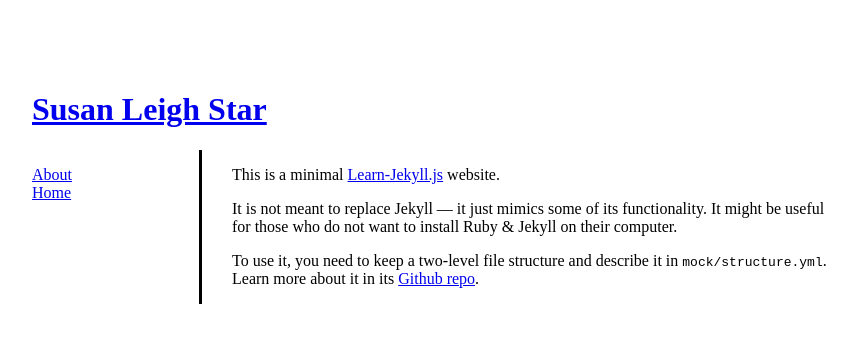
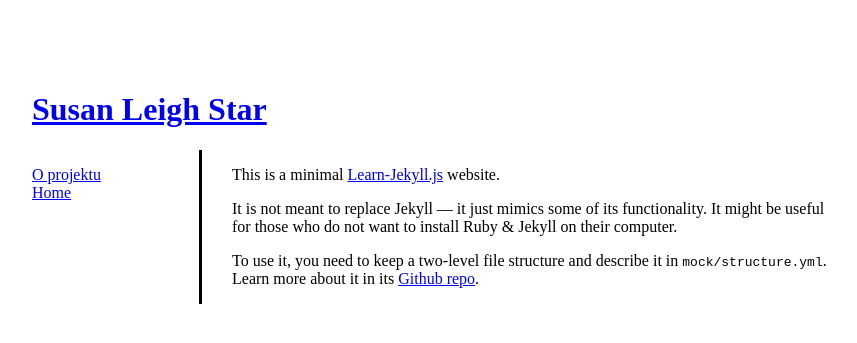
Before and after one commit to KT166/Learn-jekyll, a Jekyll site: the page built from O projektu.md, in a window 1280 px wide. Shown: the top 343 px of the page, without its empty margins (208-1065 px from the left). Built offline with Jekyll 4.4.1, drawn with Linux system fonts in a browser that asks for light colours.

Commit message:
Změna about na O projektu

```diff
--- a/about.md
+++ b/O projektu.md
@@ -1,6 +1,6 @@
 ---
 layout: page
-title: About
+title: O projektu
 ---
 
 This is a minimal [Learn-Jekyll.js](https://github.com/jan-martinek/learn-jekyll) website.
--- a/mock/structure.yml
+++ b/mock/structure.yml
@@ -14,5 +14,5 @@
   - post.html
 
 - _config.yml
-- about.md
+- O projektu.md
 - index.md
```
